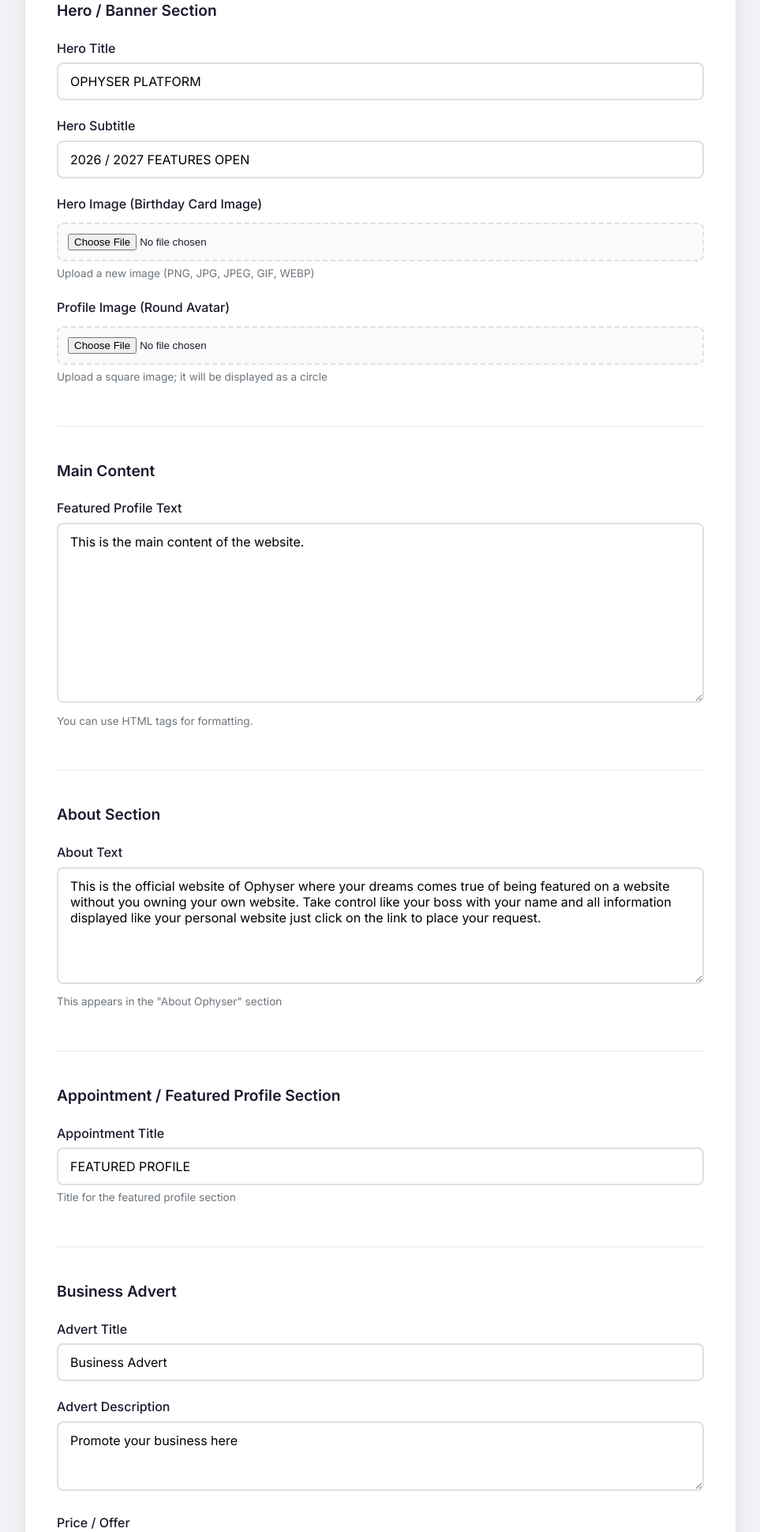
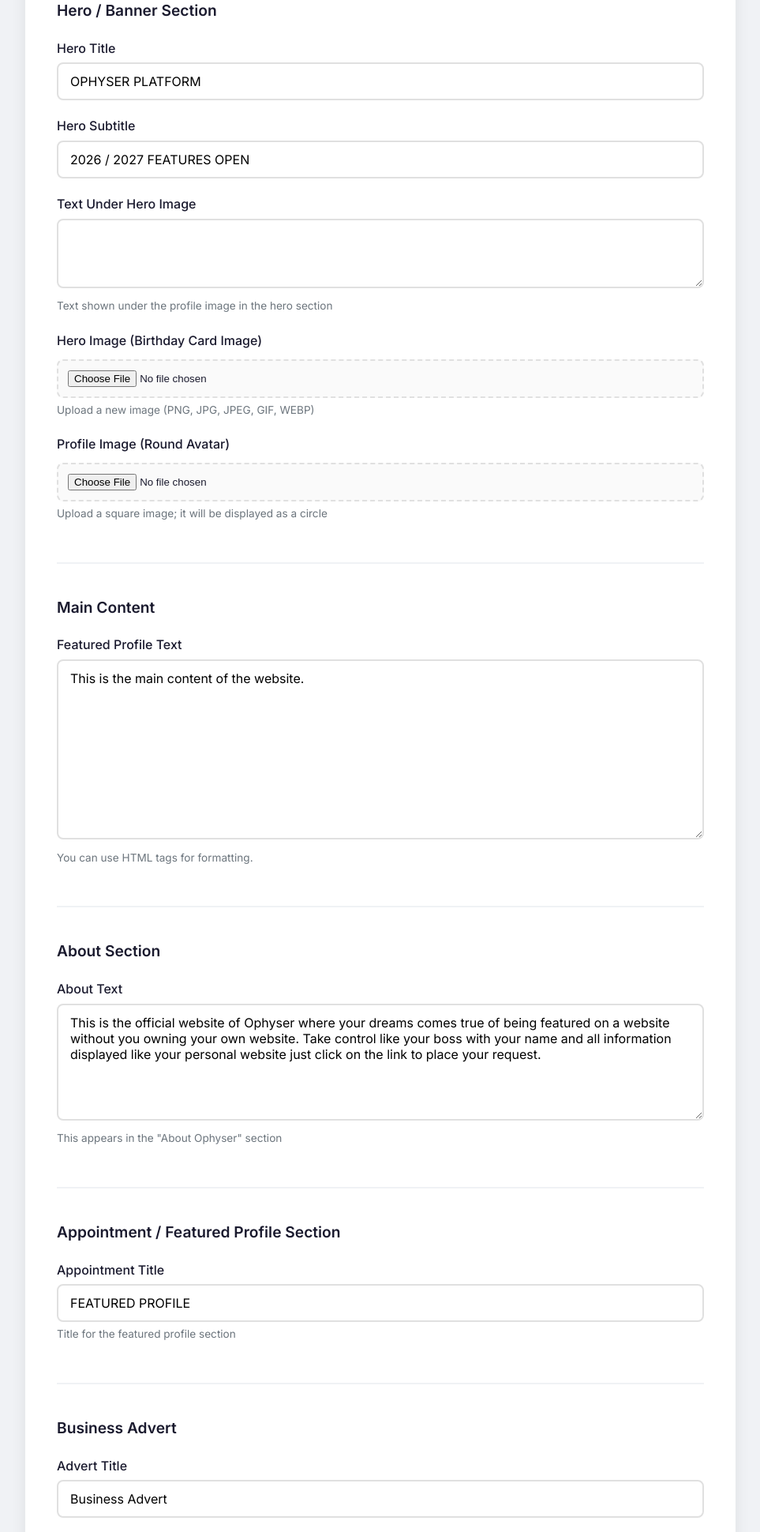
Before and after one commit to klinsmanagyekum334-bot/Myownweb, a Flask app: page /admin/dashboard in a window 1280 px wide. Shown: the part 783-2723 px from the top of the page at 79% size, without its empty margins (158-1121 px from the left). Run offline with Flask 3, Linux system fonts and the light colour scheme; the visitor is signed in with stand-in values (Sample User, id 1); data that the repository does not hold is empty.

Commit message:
Enhance admin dashboard with hero text area
Added a textarea for 'Text Under Hero Image' with a description.

```diff
--- a/templates/admin/dashboard.html
+++ b/templates/admin/dashboard.html
@@ -46,6 +46,12 @@
                     <div class="form-group">
                         <label for="hero_subtitle">Hero Subtitle</label>
                         <input type="text" id="hero_subtitle" name="hero_subtitle" value="{{ data.hero_subtitle if data else '' }}">
+                    </div>
+
+                    <div class="form-group">
+                        <label for="hero_text_under">Text Under Hero Image</label>
+                        <textarea id="hero_text_under" name="hero_text_under" rows="3">{{ data.hero_text_under if data else '' }}</textarea>
+                        <small>Text shown under the profile image in the hero section</small>
                     </div>
 
                     <div class="form-group">
```
